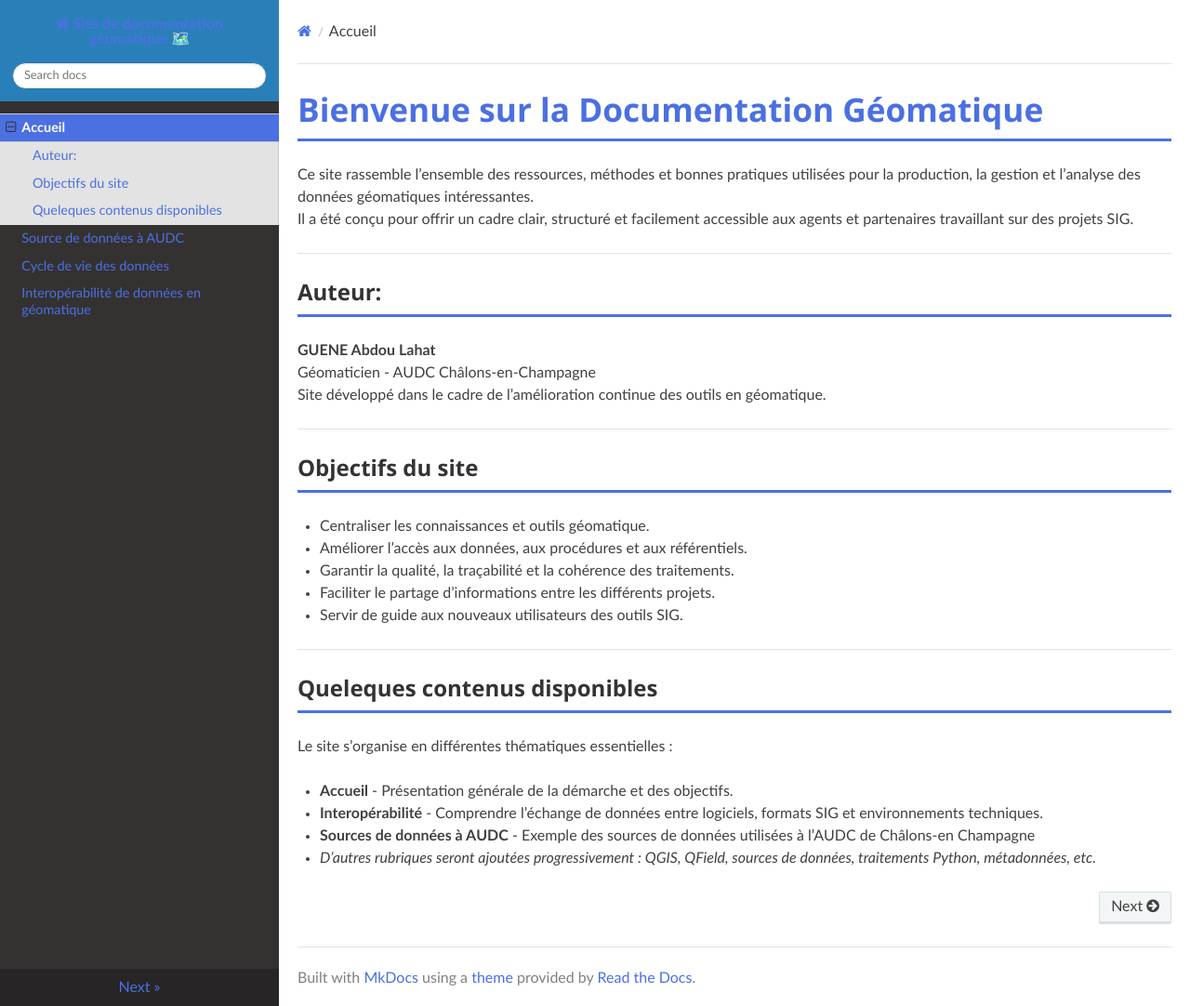
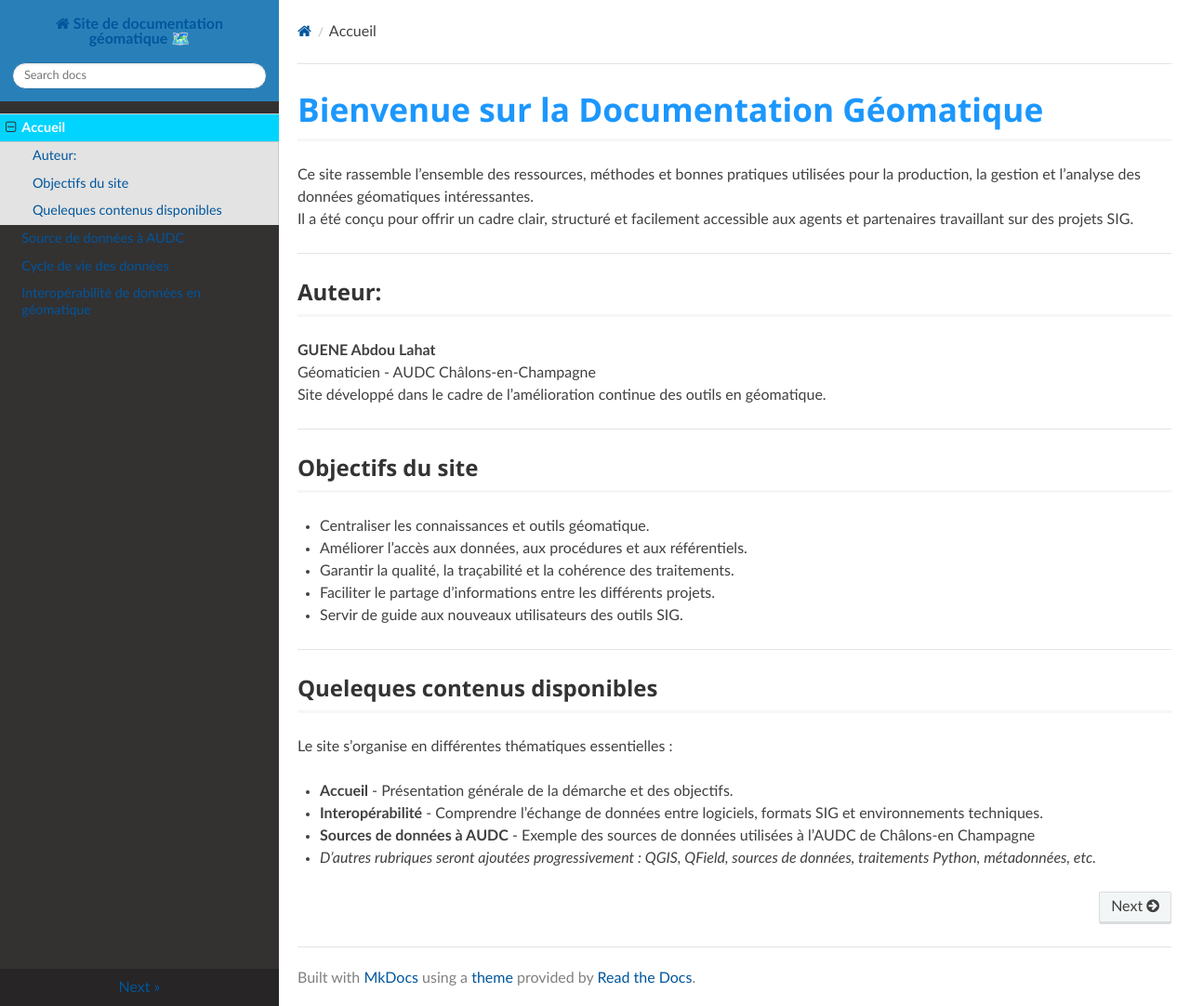
Before and after one commit to abdou123-guene/Site_de_documentation_geomatique, an MkDocs documentation site: the page built from docs/index.md, in a window 1280 px wide and 1082 px high. Shown: the whole window at 93% size. Built offline with MkDocs 1.6.1, drawn with Linux system fonts in a browser that asks for light colours; nearby versions of some CDN libraries.

Commit message:
Update extra.css

```diff
--- a/docs/extra.css
+++ b/docs/extra.css
@@ -16,31 +16,31 @@ h1, h2, h3 {
     font-family: "Segoe UI", Roboto, sans-serif !important;
     font-weight: 700 !important;
     color: #333 !important;
-    border-bottom: 3px solid #4B70E2 !important;
+    border-bottom: 3px solid #f5f6f7 !important;
     padding-bottom: 8px !important;
 }
 
 /* H1 plus visible */
 h1 {
-    color: #4B70E2 !important;
+    color: #1c97fd !important;
     font-size: 2.2rem !important;
 }
 
 /* Menu actif */
 .wy-menu-vertical li.current > a {
-    background: #4B70E2 !important;
+    background: #00d4ff !important;
     color: white !important;
 }
 
 /* Survol du menu */
 .wy-menu-vertical a:hover {
-    background: #6C47FF !important;
+    background: #1ca2fd !important;
     color: white !important;
 }
 
 /* Liens */
 a {
-    color: #4B70E2 !important;
+    color: #00569c !important;
 }
 a:hover {
     color: #6C47FF !important;
```
